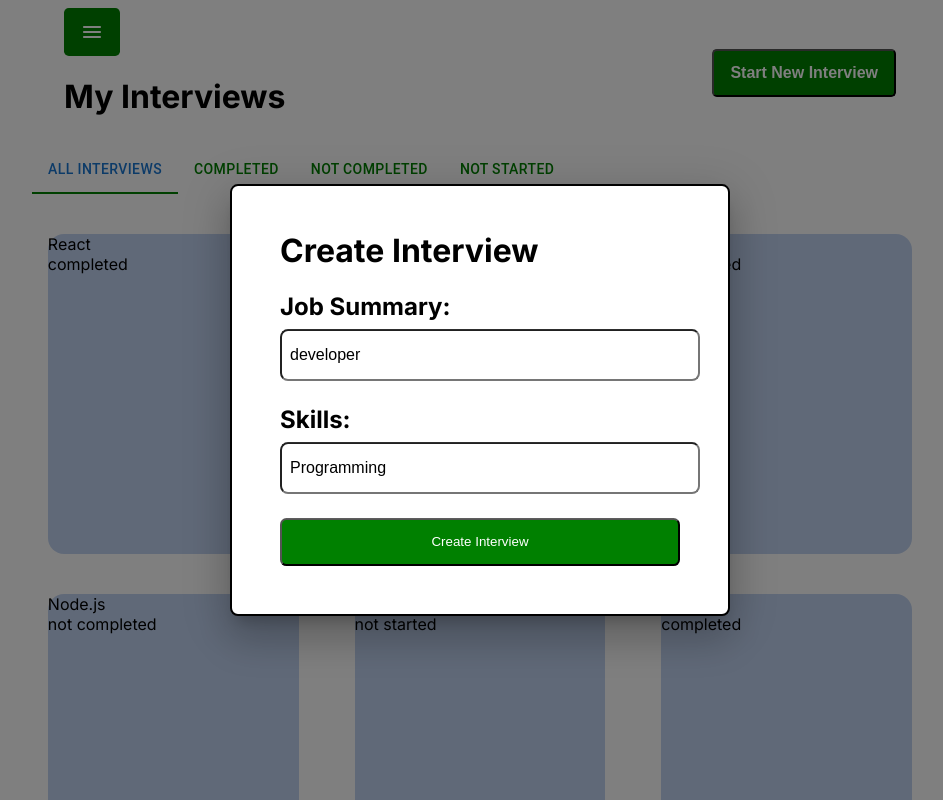
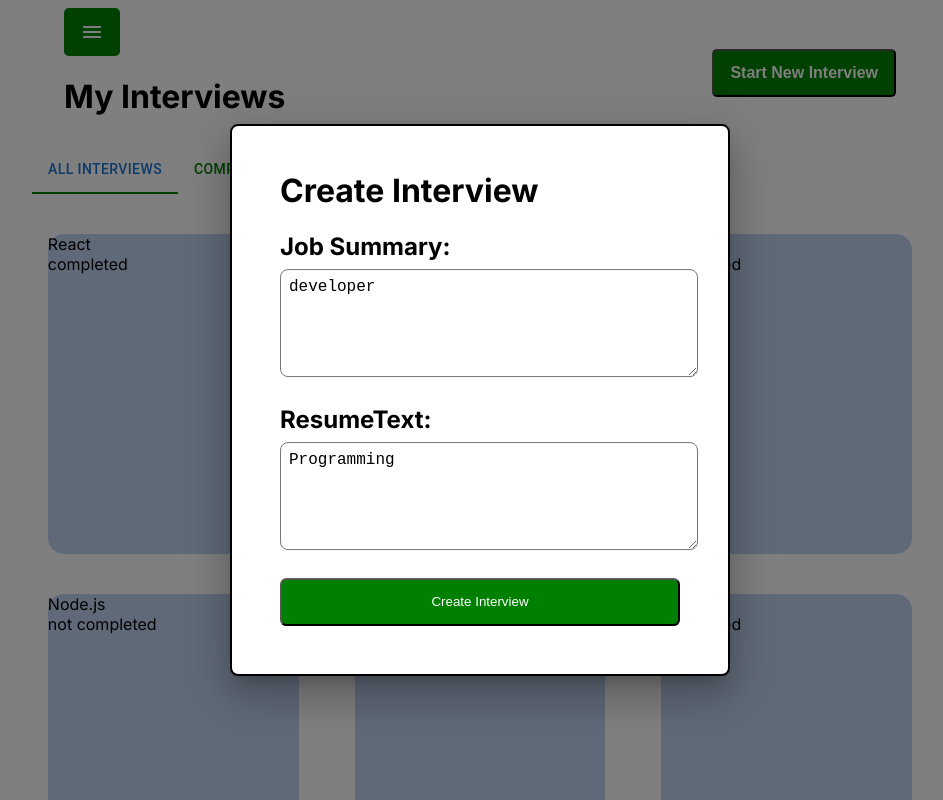
Before and after one commit to ayushdubey7799/i-school, a React (Create React App) app: page /interview in a window 1280 px wide. Both pictures are taken after a click on the button "Start New Interview". Shown: the top 800 px of the page, without its empty margins (160-1103 px from the left). Built offline with nearby package versions, Linux system fonts and the light colour scheme.

Commit message:
changed create interview form

```diff
--- a/src/components/Modals/NewInterviewModal.jsx
+++ b/src/components/Modals/NewInterviewModal.jsx
@@ -88,13 +88,13 @@ const navigate = useNavigate();
             <div>
               <label for="jobSummary">Job Summary:</label>
               <br />
-              <input type="text" value={interviewDetails.jobSummary} name="jobSummary" onChange={handleChange}/>
+              <textarea rows={5} type="text" value={interviewDetails.jobSummary} name="jobSummary" onChange={handleChange}/>
             </div>
 
             <div>
-              <label for="resume">Skills:</label>
+              <label for="resumeText">ResumeText:</label>
               <br />
-             <input type="text" value={interviewDetails.resumeText} name="resumeText" onChange={handleChange}/>
+             <textarea rows={5} type="text" value={interviewDetails.resumeText} name="resumeText" onChange={handleChange}/>
             </div>
 
             <div>
@@ -120,12 +120,12 @@ const StyledForm = styled.form`
     font-weight: bold;
   }
 
-  input{
-    height: 3rem;
+  textarea{
+    // height: 3rem;
     width: 100%;
     margin-top: 0.5rem;
     border-radius: 0.5rem;
-    padding: 0 0.5rem;
+    padding: 0.5rem 0.5rem;
     font-size: 1rem;
   }
 
```
